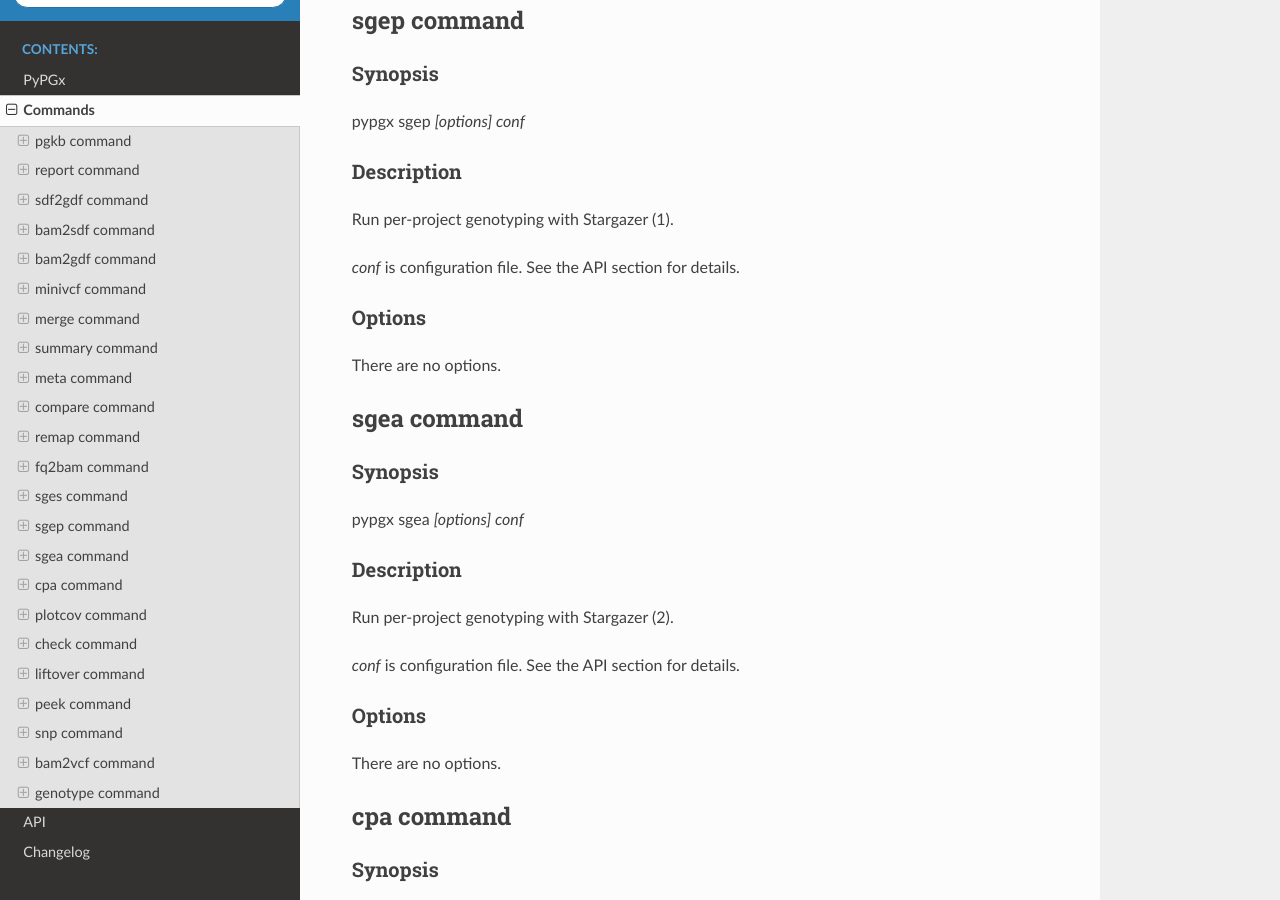
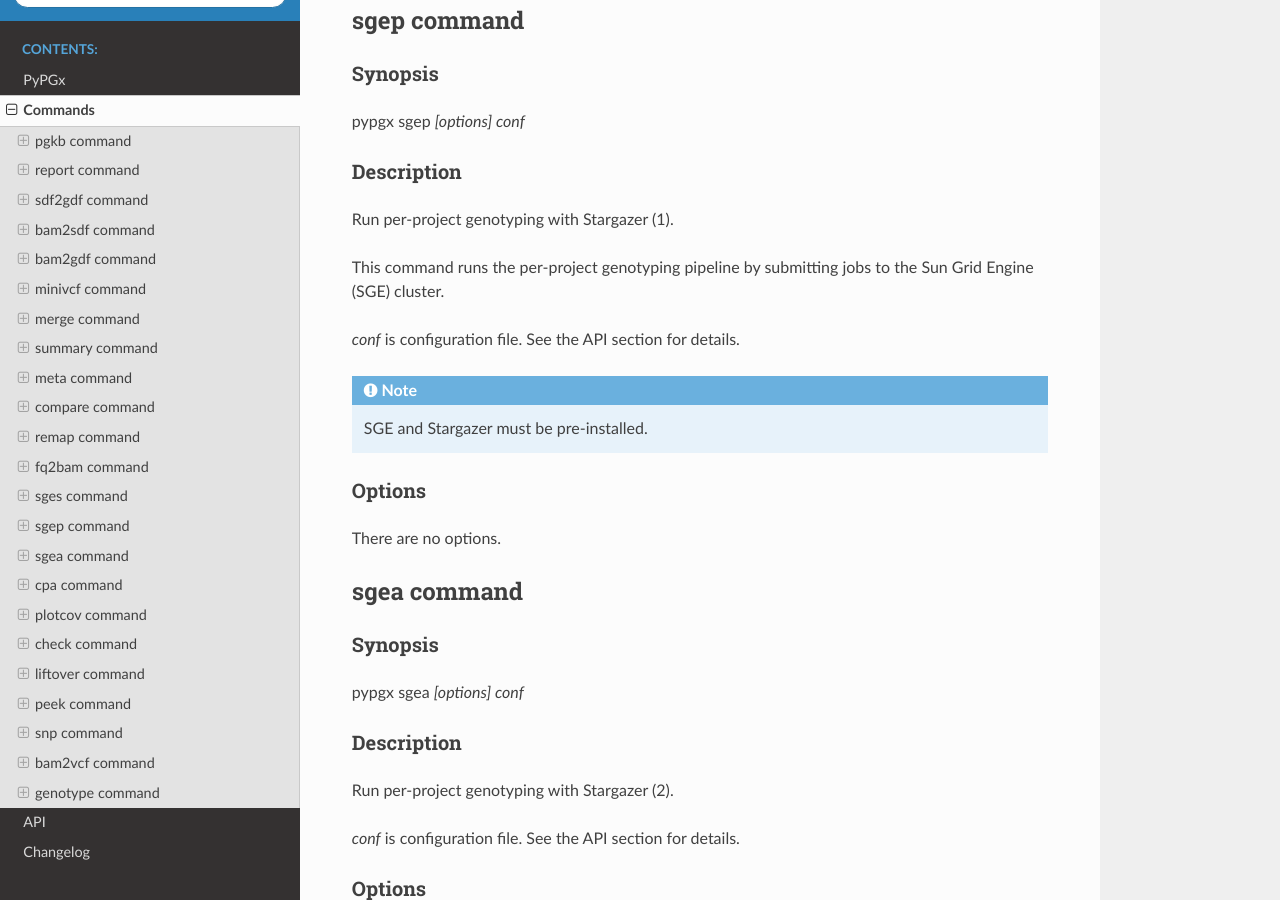
Before and after one commit to sbslee/pypgx, a Sphinx documentation site: the page built from docs/commands.rst, in a window 1280 px wide and 900 px high, scrolled down 6045 px. Built offline with Sphinx 7.4.7 and the Read the Docs theme 2.0.0, drawn with Linux system fonts in a browser that asks for light colours.

```diff
--- a/CHANGES.rst
+++ b/CHANGES.rst
@@ -1,5 +1,10 @@
 Changelog
 *********
+
+v0.0.67
+-------
+
+* Updated sgep.py.
 
 v0.0.66
 -------
--- a/docs/commands.rst
+++ b/docs/commands.rst
@@ -290,7 +290,14 @@ Description
 
 Run per-project genotyping with Stargazer (1).
 
+This command runs the per-project genotyping pipeline by submitting
+jobs to the Sun Grid Engine (SGE) cluster.
+
 *conf* is configuration file. See the API section for details.
+
+.. note::
+
+    SGE and Stargazer must be pre-installed.
 
 Options
 -------
--- a/pypgx/version.py
+++ b/pypgx/version.py
@@ -1 +1 @@
-__version__ = "0.0.66"
+__version__ = "0.0.67"
```
Also changed, not shown: 1 other file.
